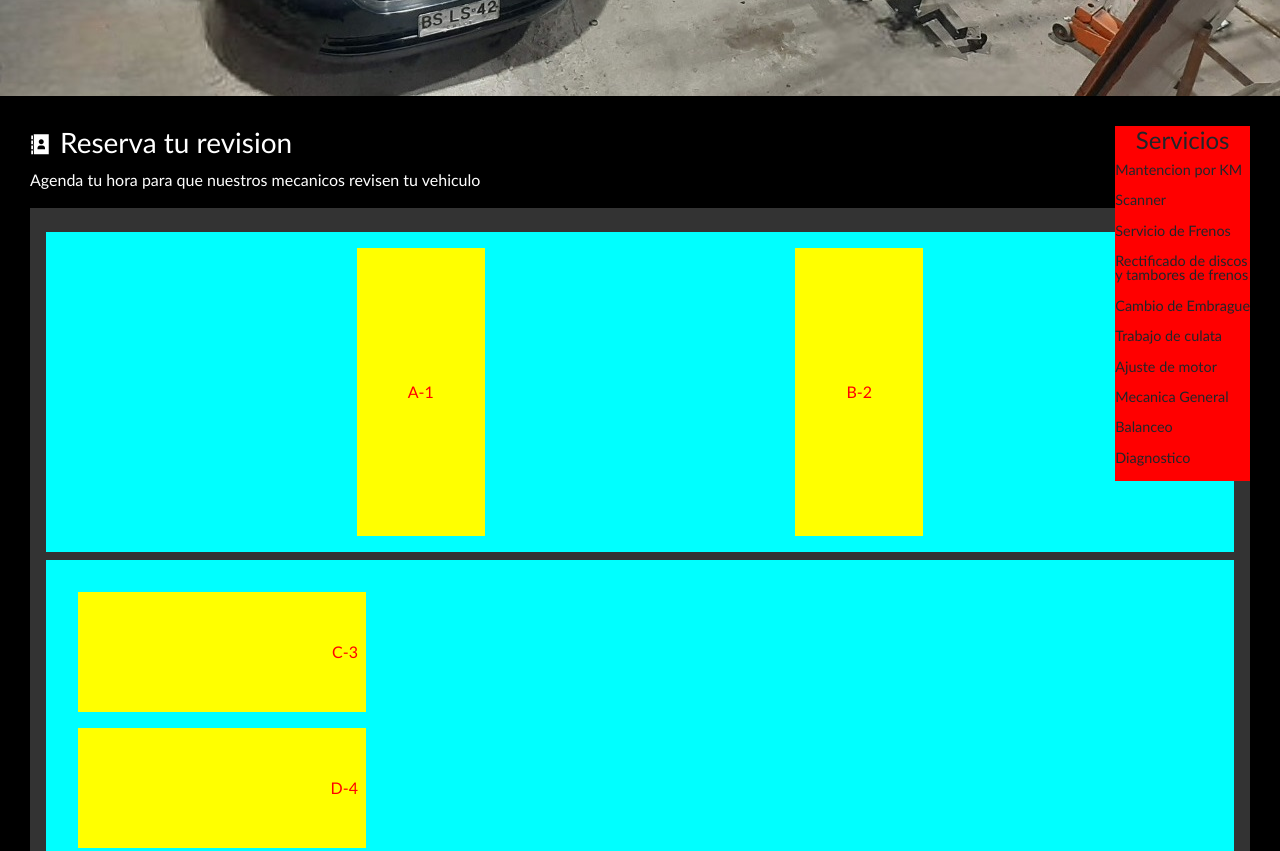
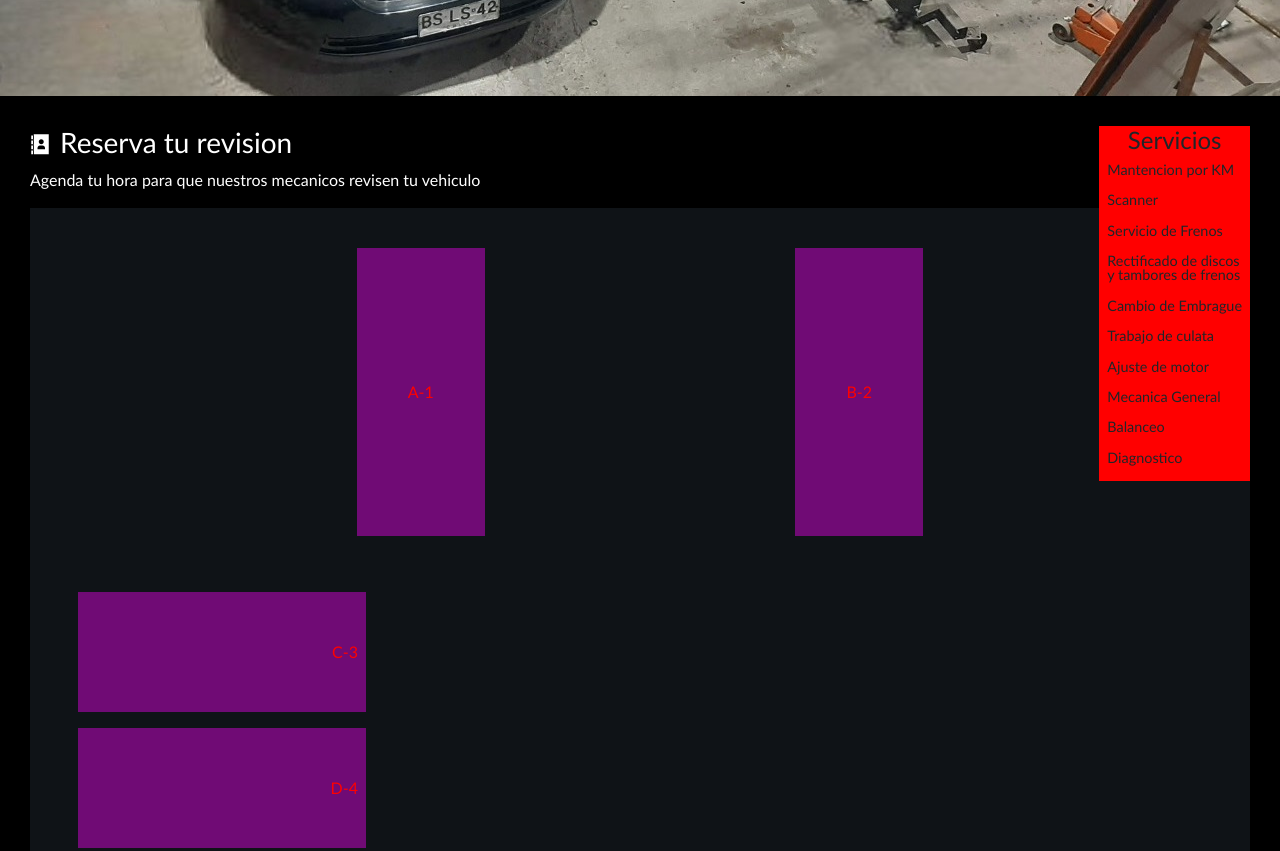
Before and after one commit to younglizama/evaluacion1, a plain HTML site: page reserva/reserva.html in a window 1280 px wide. Shown: the part 760-1611 px from the top of the page. Drawn offline with nearby package versions, Linux system fonts and the light colour scheme; files whose address does not match are found by name.

Commit message:
avance reserva

```diff
--- a/reserva/css/estilo-reserva.css
+++ b/reserva/css/estilo-reserva.css
@@ -71,14 +71,16 @@
 
 .contenedor-reserva .cont-res-superior .cont-res-servicios ul {
   list-style: none;
-  padding: 0;
   margin: 0;
   font-size: 0.9rem;
+  padding:0 0.5rem 0 0.5rem;
 }
 
 .contenedor-reserva .cont-res-superior .cont-res-servicios ul li{
   display: flex;
   flex-direction: column;
+  display: flex;
+  justify-content: center;
 }
 
 .contenedor-reserva .cont-res-superior .cont-res-servicios ul li h4{
@@ -88,7 +90,7 @@
 /* TODO: Estilo bloques para agendar reservas */
 
 .contenedor-reserva .cont-res-inferior {
-  background-color: #333333;
+  background-color: #546d802d;
   height: 100%;
   padding: 1rem;
   display: flex;
@@ -97,21 +99,31 @@
 
 .contenedor-reserva .cont-res-inferior .fila1-reserva,
 .contenedor-reserva .cont-res-inferior .fila2-reserva {
-  background-color: aqua;
+
   margin: 0.5rem 0 0 0;
 }
 
 .contenedor-reserva .cont-res-inferior .cuadrado-reserva {
-  background-color: yellow;
+  background-color: #ff00ff67;
   display: flex;
   align-items: center;
   justify-content: center;
 }
 
+.contenedor-reserva .cont-res-inferior .cuadrado-reserva img {
+  width: 100%;
+  height: 100%;
+  z-index: 1;
+
+}
+
 .contenedor-reserva .cont-res-inferior .cuadrado-reserva p {
   color: red;
   margin: 0;
+  z-index: 2;
 }
+
+
 
  /* 2 bloques verticales */
 
@@ -142,6 +154,27 @@
   padding: 0.5rem;
 }
 
+@media screen and (max-width: 860px) {
+  .contenedor-reserva .cont-res-superior .cont-res-servicios {
+    display: none;
+  }
+
+  /* .contenedor-reserva .cont-res-superior .cont-res-servicios ul {
+    list-style: none;
+    margin: 0;
+    font-size: 0.9rem;
+    padding:0 0.5rem 0 0.5rem;
+  }
+
+  .contenedor-reserva .cont-res-superior .cont-res-servicios ul li{
+    display: flex;
+    flex-direction: column;
+    display: flex;
+    justify-content: center;
+  }
+   */
+}
+
 /*-----------------------------------------------------------
   TODO: Estilo MODAL
   -----------------------------------------------------------*/
```
Also changed, not shown: imagenes/nuestros-servicios(2)_500x350.jpg (renamed from inicio/nuestros-servicios(2)_500x350.jpg), reserva/img/798-removebg-preview.png (added), reserva/svg/intento-2.svg (added).
